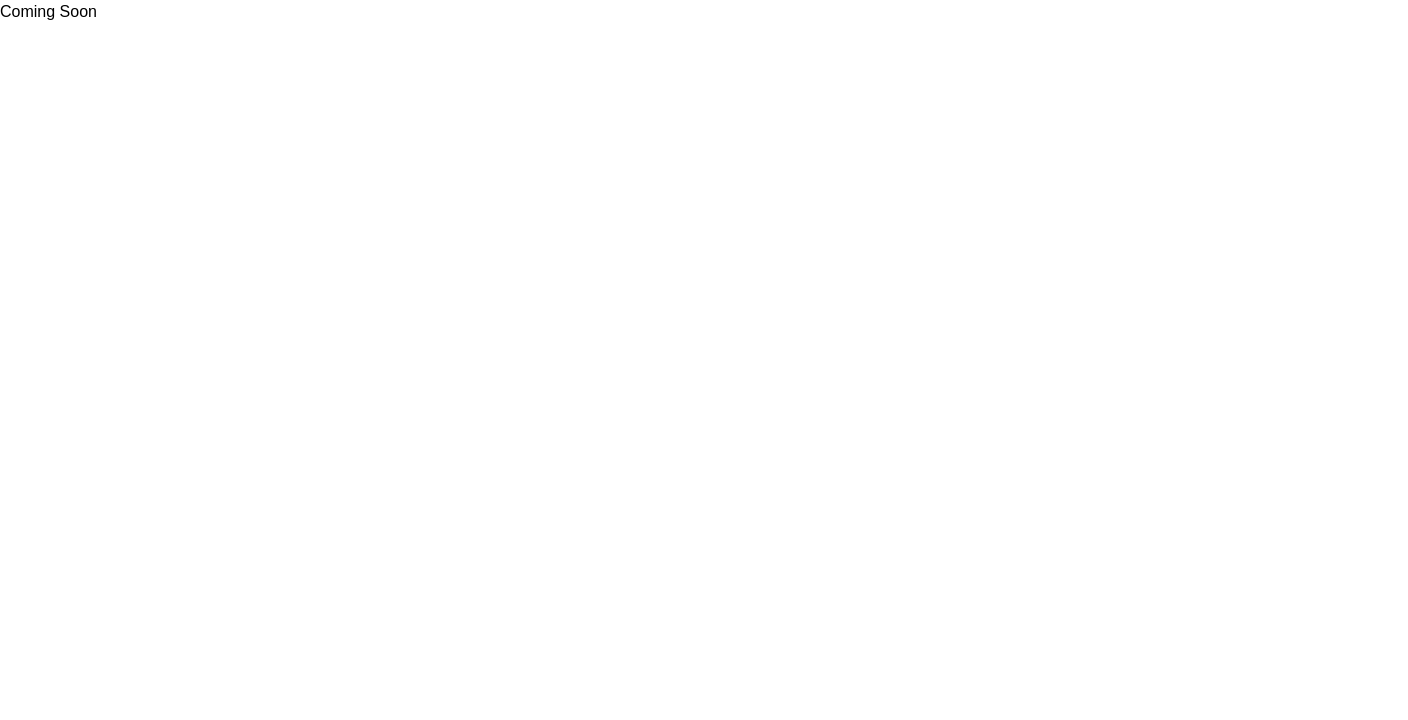
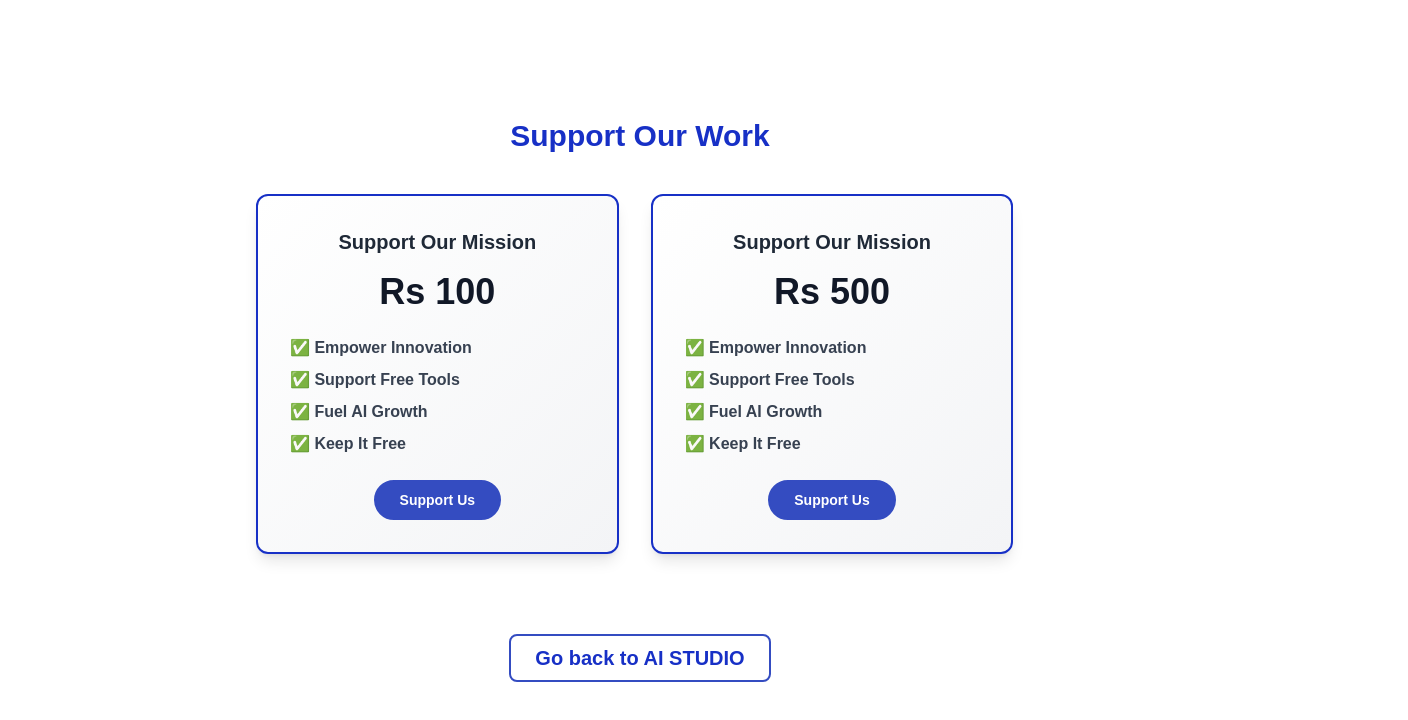
Before and after one commit to ritish133/AI-Studio, a React (Create React App) app: page /supportus in a window 1280 px wide. Shown: the top 720 px of the page, 1408 px wide, since content can reach past the window. Built offline with nearby package versions, Linux system fonts and the light colour scheme.

Commit message:
payment integration done

```diff
--- a/src/App.js
+++ b/src/App.js
@@ -2,6 +2,7 @@ import React from 'react';
 import { BrowserRouter as Router, Route, Routes } from 'react-router-dom';
 import Home from './components/Home';
 import NotFound from './components/NotFound';
+import SupportUs from './components/SupportUs';
 
 const App = () => {
   return (
@@ -9,6 +10,7 @@ const App = () => {
       <Routes>
         <Route path="/" element={<Home />} />
         <Route path="*" element={<NotFound />} />
+        <Route path="/supportus" element={<SupportUs />} />
       </Routes>
     </Router>
   );
--- a/src/components/Header/index.js
+++ b/src/components/Header/index.js
@@ -20,6 +20,10 @@ const Header = () => {
           <a href='#tools'>
             <li className='font-bold text-lg text-blue-700 hover:text-blue-800 transition-all'>Tools Used</li>
           </a>
+
+          <a href="/supportus">
+            <li className='font-bold text-lg text-blue-700 hover:text-blue-800 transition-all'>Support Us</li>
+          </a>
         </ul>
       </div>
     </header>
--- /dev/null
+++ b/src/components/PricingPlan.js
@@ -0,0 +1,14 @@
+export default[
+    {
+        link:'https://buy.stripe.com/test_7sI14f2F48MY02Q003',
+        price:100,
+        priceId:'price_1RKbHfSAnjfYm7lPtt28vf0q',
+        duration:'Support Our Mission'
+    },
+    {
+        link:'https://buy.stripe.com/test_cN2aEPgvUd3e6re3ce',
+        price:500,
+        priceId:'price_1RKbHvSAnjfYm7lPydxcufWt',
+        duration:'Support Our Mission'
+    }
+]
--- /dev/null
+++ b/src/components/SupportUs/index.js
@@ -0,0 +1,56 @@
+import React from "react";
+import PricingPlan from "../PricingPlan";
+
+const index = () => {
+  return (
+    <div className="bg-white min-h-screen flex flex-col justify-center items-center px-4">
+      <h1 className="text-3xl font-bold text-[#1730c6] mb-10 text-center">
+        Support Our Work
+      </h1>
+
+      <div className="grid grid-cols-1 gap-8 sm:grid-cols-2 lg:grid-cols-3 w-full max-w-6xl ml-96">
+        {PricingPlan.map((item, index) => (
+          <div
+            key={index}
+            className="transform transition-transform duration-500 hover:scale-105 rounded-xl border-2 border-[#1730c6] bg-gradient-to-br from-white to-gray-100 shadow-lg"
+          >
+            <div className="p-8 text-center">
+              <h2 className="text-xl font-semibold text-gray-800">
+                {item.duration}
+              </h2>
+              <p className="mt-4 text-4xl font-bold text-gray-900">
+                Rs {item.price}
+              </p>
+
+              <ul className="mt-6 space-y-2 text-gray-700 text-left font-bold">
+                <li>✅ Empower Innovation</li>
+                <li>✅ Support Free Tools</li>
+                <li>✅ Fuel AI Growth</li>
+                <li>✅ Keep It Free</li>
+              </ul>
+
+              <a
+                href={item.link}
+                target="_blank"
+                rel="noopener noreferrer"
+                className="mt-6 inline-block rounded-full border-2 border-[#344cc1] bg-[#344cc1] text-white px-6 py-2 text-sm font-bold hover:bg-[#1330c3] transition-colors duration-300 "
+              >
+                Support Us
+              </a>
+            </div>
+          </div>
+        ))}
+      </div>
+
+      <a href="https://ai-studio-project.vercel.app/" className="mt-20">
+        <button className='className="mt-6 inline-block rounded-lg border-2 border-[#344cc1] px-6 py-2 font-medium transition-colors duration-300"'>
+          <h1 className="text-xl font-bold text-[#1730c6] text-center">
+            Go back to AI STUDIO
+          </h1>
+        </button>
+      </a>
+    </div>
+  );
+};
+
+export default index;
```
Also changed, not shown: 1 other file (tests, documents, lock files or other folders).
